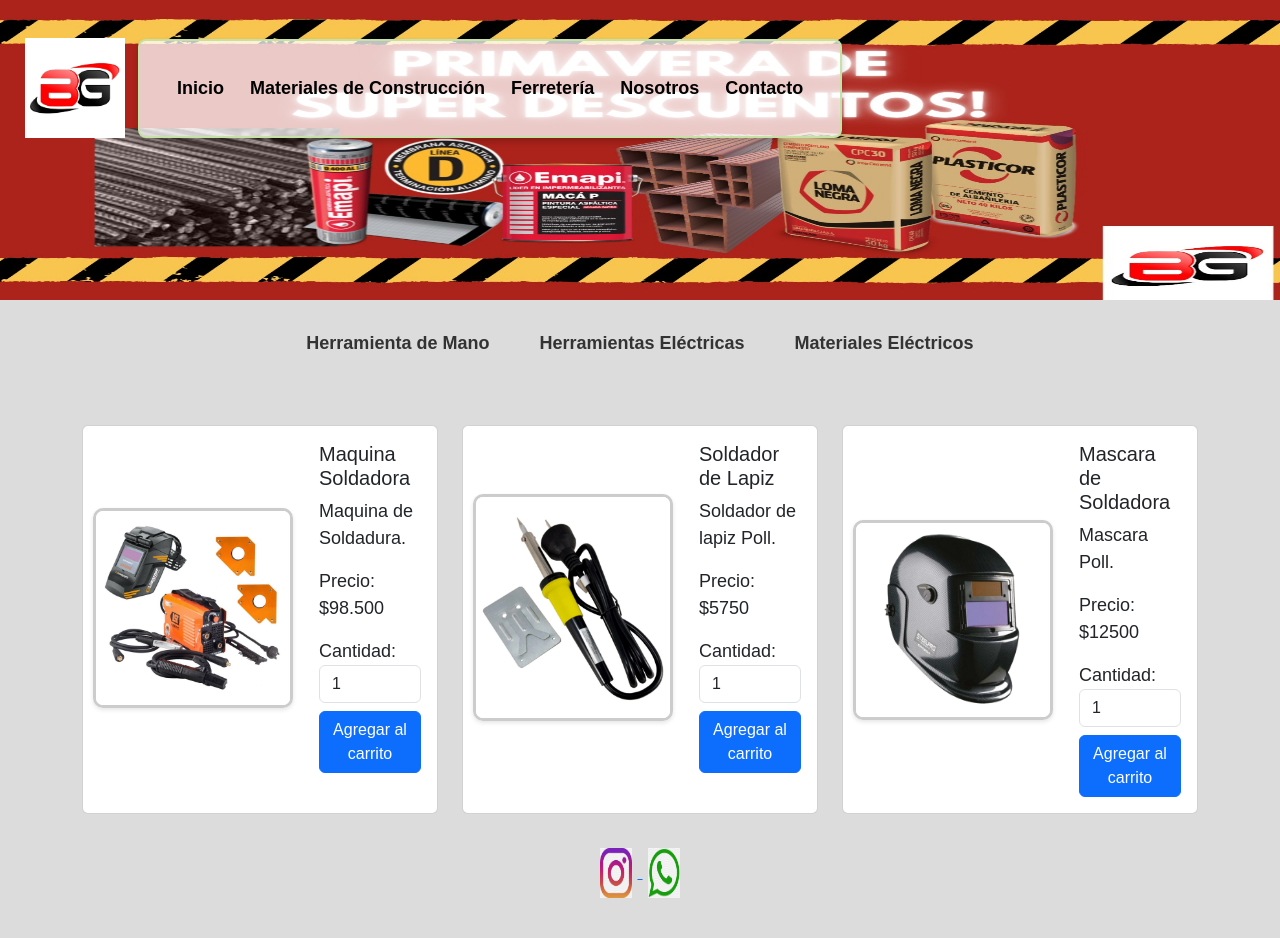
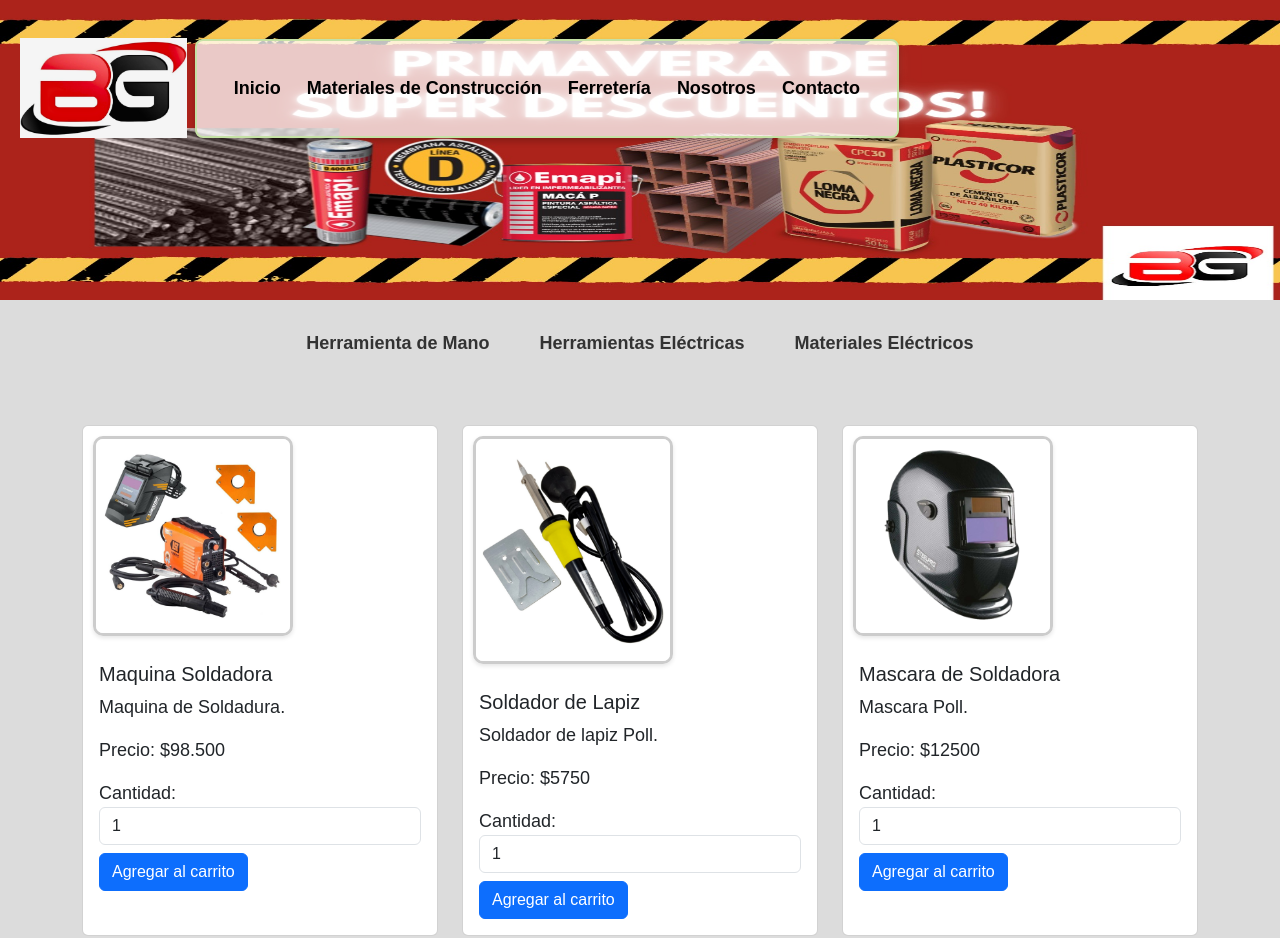
Before and after one commit to josemarozzi/PreEntrega2Marozzi, a website: page pages/herramientaselectricas.html in a window 1280 px wide. Shown: the top 938 px of the page. Before the commit the page ends 908 px from the top, so only its background shows below. Drawn offline with Linux system fonts and the light colour scheme.

Commit message:
PreEntregaJoseMarozzi

```diff
--- a/css/style.css
+++ b/css/style.css
@@ -153,6 +153,9 @@ img.venta {
 }
 
 /* Estilos generales aquí */
+
+
+
 @media (max-width: 767px) {
   /* movil */
   body {
--- a/pages/herramientaselectricas.html
+++ b/pages/herramientaselectricas.html
@@ -15,13 +15,12 @@
     <div class="container">
         <nav class="navbar navbar-expand-lg">
           <nav class="nav">
-            <a class="navbar-brand" href="#"><img class="logo" src="../img/Logo GB.jpg"></a>
-            <button class="navbar-toggler" type="button" data-bs-toggle="collapse" data-bs-target="#navbarNav" aria-controls="navbarNav" aria-expanded="false" aria-label="Toggle navigation">
+            <a class="navbar-brand mr-auto" href="#"><img class="logo" src="../img/logo gb1.jpg"></a>
+            <button class="navbar-toggler ml-auto" type="button" data-bs-toggle="collapse" data-bs-target="#navbarNav" aria-controls="navbarNav" aria-expanded="false" aria-label="Toggle navigation">
                 <span class="navbar-toggler-icon"></span>
             </button>
             <div class="collapse navbar-collapse" id="navbarNav">
-
-              <div class="row">
+              <div class="row justify-content-end">
               <ul class="col">
               <ul class="navbar-nav ml-auto">
                     <li class="nav-item"><a class="nav-link" href="../index.html">Inicio</a></li>
@@ -58,8 +57,8 @@
     <div class="col-md-4 mb-4">
       <!-- Producto 1 -->
       <div class="card h-100">
-            <div class="d-flex justify-content-center align-items-center">
-              <img class="venta" src="../img/maquinadesoldadura.jpg" class="card-img-top" alt="Maquina Soldadora">
+        <div class=" justify-content-center align-items-center">
+          <img class="venta img-fluid" src="../img/maquinadesoldadura.jpg" class="card-img-top" alt="Maquina Soldadora">
           <div class="card-body">
             <h5 class="card-title">Maquina Soldadora</h5>
             <p class="card-text">Maquina de Soldadura.</p>
@@ -71,11 +70,12 @@
         </div>
       </div>
     </div>
+
     <div class="col-md-4 mb-4">
       <!-- Producto 2 -->
       <div class="card h-100">
-            <div class="d-flex justify-content-center align-items-center">
-              <img class="venta" src="../img/soldador.jpg" class="card-img-top" alt="Soldador de lapiz">
+        <div class=" justify-content-center align-items-center">
+          <img class="venta img-fluid" src="../img/soldador.jpg" class="card-img-top" alt="Soldador de lapiz">
           <div class="card-body">
             <h5 class="card-title">Soldador de Lapiz</h5>
             <p class="card-text">Soldador de lapiz Poll.</p>
@@ -87,11 +87,12 @@
         </div>
       </div>
     </div>
+
     <div class="col-md-4 mb-4">
       <!-- Producto 3 -->
       <div class="card h-100">
-            <div class="d-flex justify-content-center align-items-center">
-              <img class="venta" src="../img/Optech-visor-Fotosensible-Steelpro-careta-Soldador.jpg" class="card-img-top" alt="Mascara de soldador">
+        <div class=" justify-content-center align-items-center">
+          <img class="venta img-fluid" src="../img/Optech-visor-Fotosensible-Steelpro-careta-Soldador.jpg" class="card-img-top" alt="Mascara de soldador">
           <div class="card-body">
             <h5 class="card-title">Mascara de Soldadora</h5>
             <p class="card-text">Mascara Poll.</p>
@@ -104,6 +105,8 @@
       </div>
     </div>
   </div>
+</div>
+
 
    <!-- Pie de página -->
    <footer>
```
Also changed, not shown: pages/contacto.html (+3 -4 lines), pages/ferreteria.html (+3 -4 lines), pages/herramientademano.html (+7 -8 lines), pages/materiales.html (+3 -4 lines), pages/materialeselectricos.html (+5 -6 lines), pages/nosotros.html (+3 -4 lines). Lines whose indentation alone changed are shown as unchanged.
